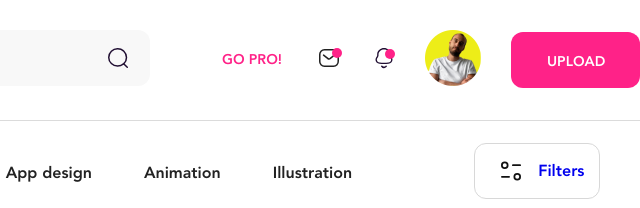
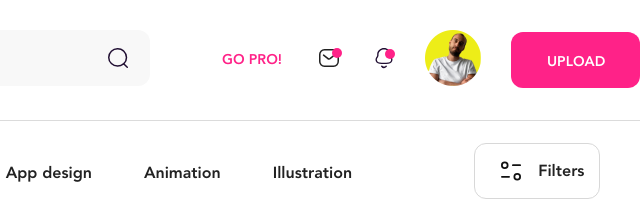
Before and after one commit to SabaChoxeli/shualeduri, a plain HTML site: page index.html in a window 1280 px wide. Shown: the top 208 px of the page, 640-1280 px from the left. Drawn offline with Linux system fonts and the light colour scheme.

Commit message:
update nav color

```diff
--- a/css/style.css
+++ b/css/style.css
@@ -465,6 +465,7 @@ header {
 .right-nav span {
   font-size: 16px;
   font-family: avenir-heavy;
+  color: #222222;
 }
 
 .photo-section {
```
